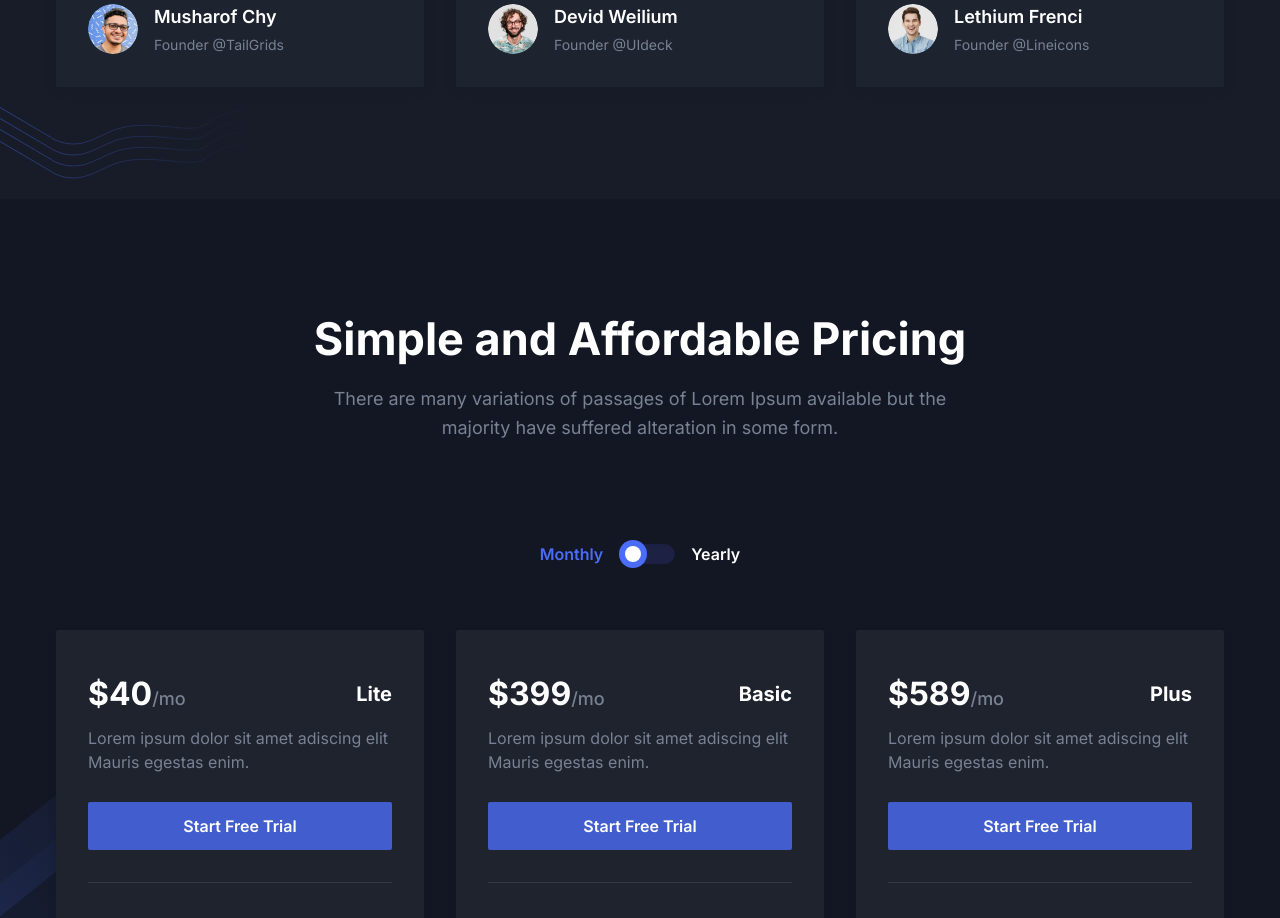
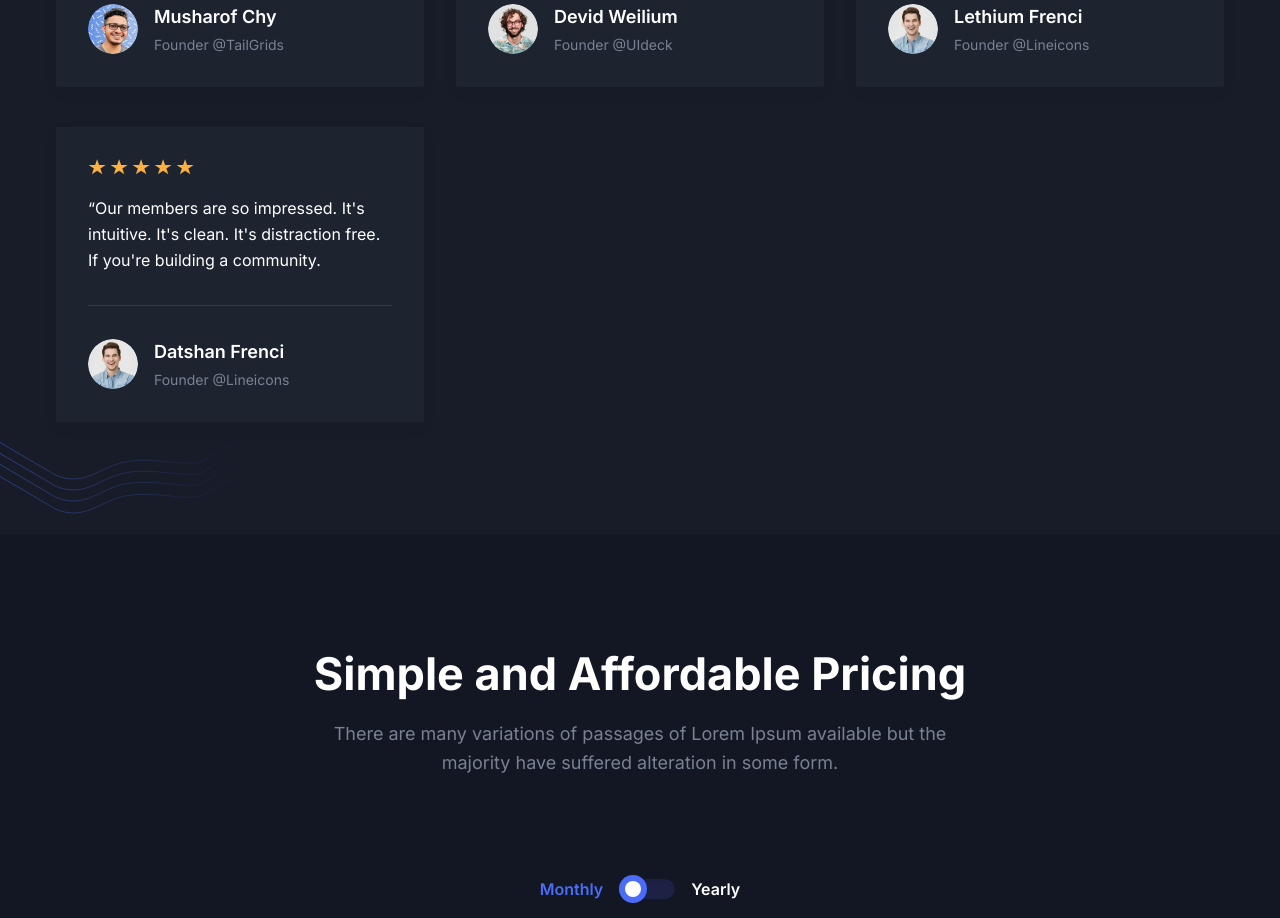
Before and after one commit to SonexWebinfo/sonex, a Next.js app: page / in a window 1280 px wide. Shown: the part 4900-5818 px from the top of the page. Built offline with nearby package versions, Linux system fonts and the light colour scheme.

Commit message:
one more add

```diff
--- a/src/components/Testimonials/index.tsx
+++ b/src/components/Testimonials/index.tsx
@@ -24,6 +24,15 @@ const testimonialData: Testimonial[] = [
   {
     id: 3,
     name: "Lethium Frenci",
+    designation: "Founder @Lineicons",
+    content:
+      "Our members are so impressed. It's intuitive. It's clean. It's distraction free. If you're building a community.",
+    image: "/images/testimonials/auth-03.png",
+    star: 5,
+  },
+  {
+    id: 4,
+    name: "Datshan Frenci",
     designation: "Founder @Lineicons",
     content:
       "Our members are so impressed. It's intuitive. It's clean. It's distraction free. If you're building a community.",
```
